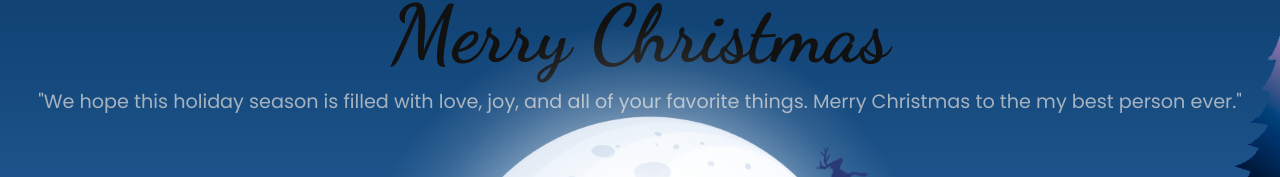
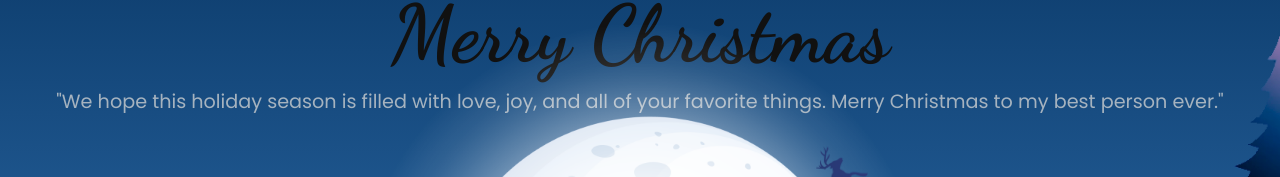
Before and after one commit to kvinown/merry-christmas-2022, a plain HTML site: page index.html in a window 1280 px wide. Shown: the part 150-327 px from the top of the page. Drawn offline with nearby package versions, Linux system fonts and the light colour scheme.

Commit message:
Merry Christmas 2022

```diff
--- a/index.html
+++ b/index.html
@@ -28,7 +28,7 @@
                     <span>Christmas</span>
                 </h1>
                 <p class="desc ">
-                    "We hope this holiday season is filled with love, joy, and all of your favorite things. Merry Christmas to the my best person ever."
+                    "We hope this holiday season is filled with love, joy, and all of your favorite things. Merry Christmas to my best person ever."
                 </p>
                 <img src="assets/img/home-moon.png" alt="home image" class="home__moon parallax" data-rellax-speed="-15">
                 <img src="assets/img/home-trineo-santa.png" alt="home image" class="home__trieno parallax" data-rellax-speed="-2">
```
